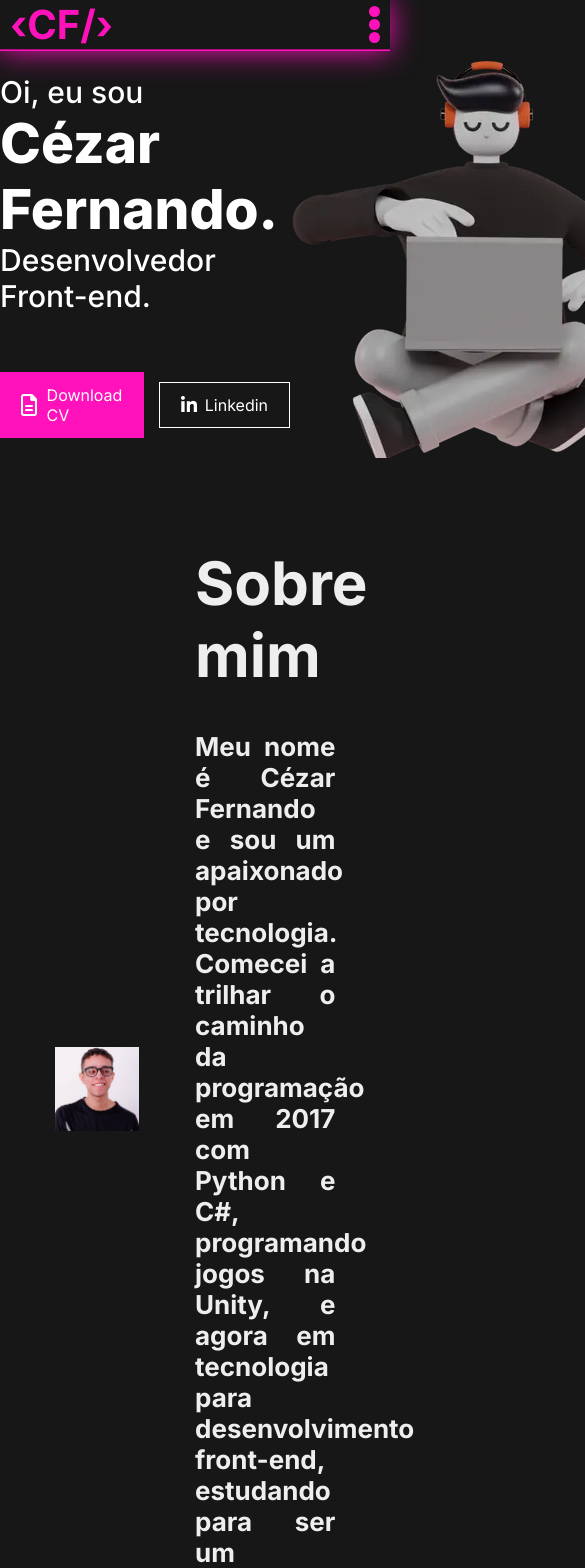
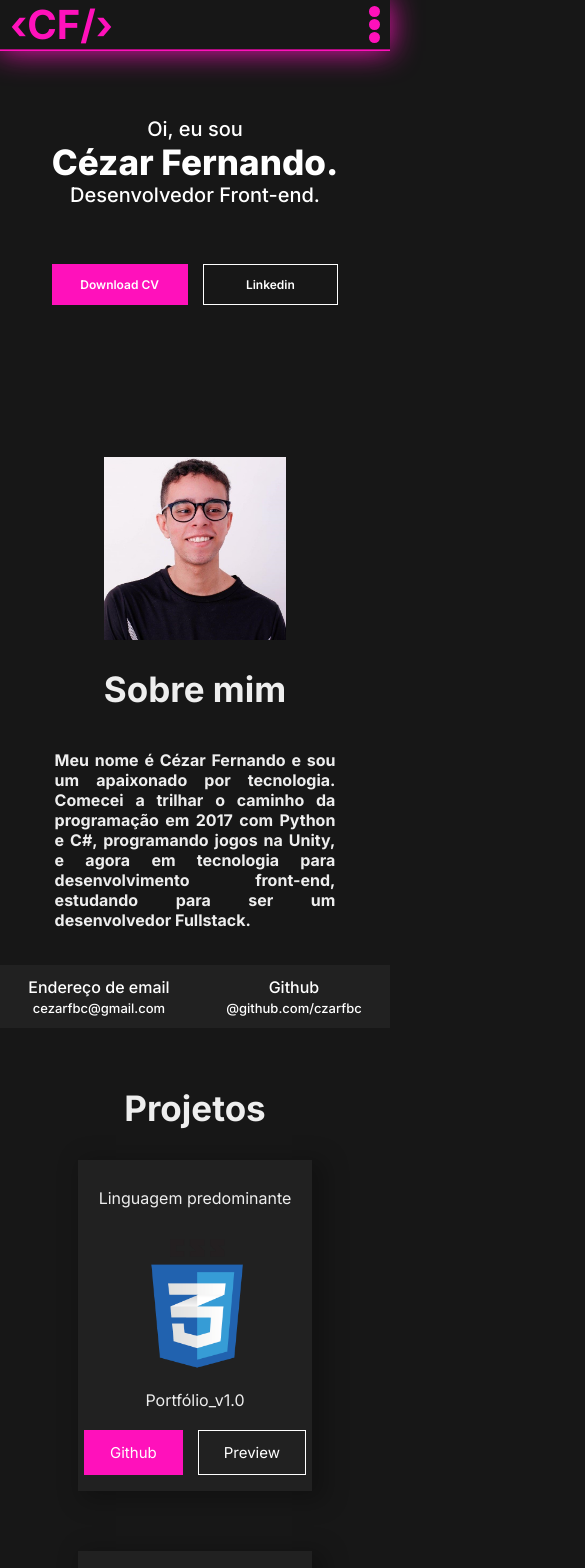
Before and after one commit to czarfbc/Portfolio-react, a React (Create React App) app: page / in a window 390 px wide. Shown: the top 1568 px of the page, 585 px wide, since content can reach past the window. Built offline with nearby package versions, Linux system fonts and the light colour scheme.

Commit message:
finalizado

```diff
--- a/src/components/2-Mockup/Mockup.css
+++ b/src/components/2-Mockup/Mockup.css
@@ -46,3 +46,33 @@
     width: 1.6rem;
     margin-right: 10%;
 }
+@media (max-width:1024px){
+    .mockup_texto{text-align: center;}
+    .mockup_h1{font-size: 3.5rem;}
+    .mockup_span{font-size: 6rem;}
+    .link-btn{font-size: 1.8rem;}
+    .btn_image{width: 1.8rem;}
+    .mockup_image{display: none;}
+}
+@media (max-width:768px){
+    .mockup{padding: 20% 0%;}
+    .mockup_texto{text-align: center;}
+    .mockup_h1{font-size: 2.5rem;}
+    .mockup_span{font-size: 5rem;}
+    .link-btn{font-size: 1.6rem;}
+    .btn_image{width: 1.6rem;}
+}
+@media (max-width:480px){
+    .mockup{padding: 30% 0%;}
+    .mockup_h1{font-size: 2.0rem;}
+    .mockup_span{font-size: 3.5rem;}
+    .link-btn{font-size: 1.2rem;font-weight: 600;}
+    .btn_image{display: none;}
+}
+@media (max-width:320px){
+    .mockup_btn{
+        flex-direction: column;
+
+    }
+    .link-btn-2{margin-top: 0;}
+}
--- a/src/components/2-Mockup/Mockup.js
+++ b/src/components/2-Mockup/Mockup.js
@@ -8,7 +8,7 @@ function Mockup() {
         <h1 className="mockup_h1">Oi, eu sou<br/>
         <span className="mockup_span">Cézar Fernando.</span>
         <br/>Desenvolvedor Front-end.</h1>
-        <div className='projects_btn'>
+        <div className='projects_btn mockup_btn'>
 
           <a className='link-btn link-btn-1' href={assets.curriculo} download='curriculo-cezarfernando'><img className='btn_image' src={assets.cv_image} alt=''/>Download CV</a>
 
@@ -16,7 +16,7 @@ function Mockup() {
 
         </div>
       </div>
-      <img src={assets.mockup_image} alt=''/>
+      <img className='mockup_image' src={assets.mockup_image} alt=''/>
     </div>
   );
 }
--- a/src/components/3-AboutMe/AboutMe.css
+++ b/src/components/3-AboutMe/AboutMe.css
@@ -29,7 +29,7 @@
 }
 .contacts > div{
     display: flex;
-    width: 72%;
+    width: 100%;
     justify-content: space-evenly;
     padding: 0 14%;
     background-color: #212121;
@@ -48,3 +48,51 @@
 .contact a:hover{
     color: #e235b1
 }
+@media (max-width:1280px){
+    .about_h2{font-size: 5.5rem;}
+    .about_h3{font-size: 2rem;}
+    .contacts > div{
+        justify-content: space-around;
+        margin: 0 14%;
+        padding: 0;
+    }
+}
+@media (max-width:1024px){
+    .about_h2{font-size: 4.5rem;}
+    .about_h3{font-size: 1.8rem;}
+    .about_image{width: 35%;}
+    .contact{font-size: 2.3rem;}
+    .contact a{font-size: 1.6rem;}
+}
+@media (max-width:768px){
+    .aboutMe-box{flex-direction: column;}
+    .about_texto{
+        text-align: center;
+        width: 77.11%;
+    }.about_image{
+        width: 50%;
+        margin-bottom: 8%;
+    }
+    .contacts > div{margin: 0 5%;}
+    .contact{font-size: 1.8rem;}
+    .contact a{font-size: 1.5rem;}
+}
+@media (max-width:480px){
+    .about_h2{font-size: 3.5rem;}
+    .about_h3{font-size: 1.6rem;}
+    .about_texto{width: 100%;}
+    .about_image{
+        width: 65%;
+        margin-bottom: 10%;
+    }
+    .contacts > div{margin: 0;}
+    .contact{font-size: 1.6rem; font-weight: 500;}
+    .contact a{font-size: 1.3rem;}
+}
+@media (max-width:320px){
+    .contacts > div{flex-direction: column;}
+    .about_image{width: 80%;}
+}
+@media (max-width:280px){
+    .about_h3{font-size: 1.4rem;}
+}
--- a/src/components/4-Projects/Projects.css
+++ b/src/components/4-Projects/Projects.css
@@ -80,3 +80,17 @@ h4,h5{
     text-decoration: none;
     color: #fff;
 }
+@media (max-width: 1280px){
+    .projects_h2{font-size: 5.5rem;}
+    .projects_box{gap: 60px;}
+}
+@media (max-width: 1024px){
+    .projects{margin-bottom: 8%;}
+    .projects_h2{
+        font-size: 4.5rem;
+        margin-bottom: 8%;
+    }
+}
+@media (max-width: 480px){
+    .projects_h2{font-size: 3.5rem;}
+}
--- a/src/components/5-Skills/Skills.css
+++ b/src/components/5-Skills/Skills.css
@@ -45,3 +45,20 @@
     transition: all 100ms ease 0ms;
     letter-spacing: 5px;
 }
+@media (max-width:768px) {
+    .skills{
+        width:calc(100%/2.5);
+        flex-direction: column;
+        align-items: center;
+        gap: 10px;
+        padding: 1.1% 0;
+    }.skill_box{
+        width: 100%;
+        padding: 7% 0;
+    }
+
+    .skill-p{font-size: 2rem;}
+}
+@media (max-width:320px){
+    .skills{width:calc(100%/2);}
+}
```
